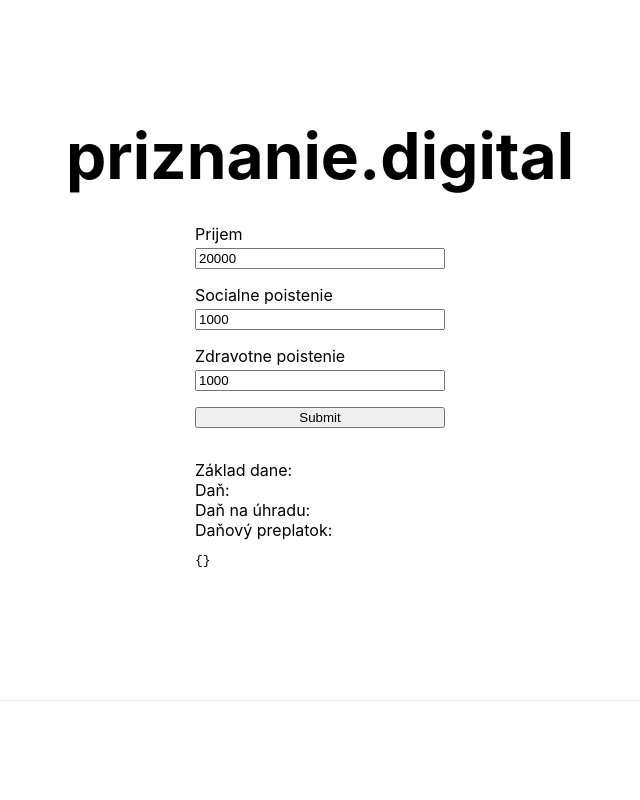
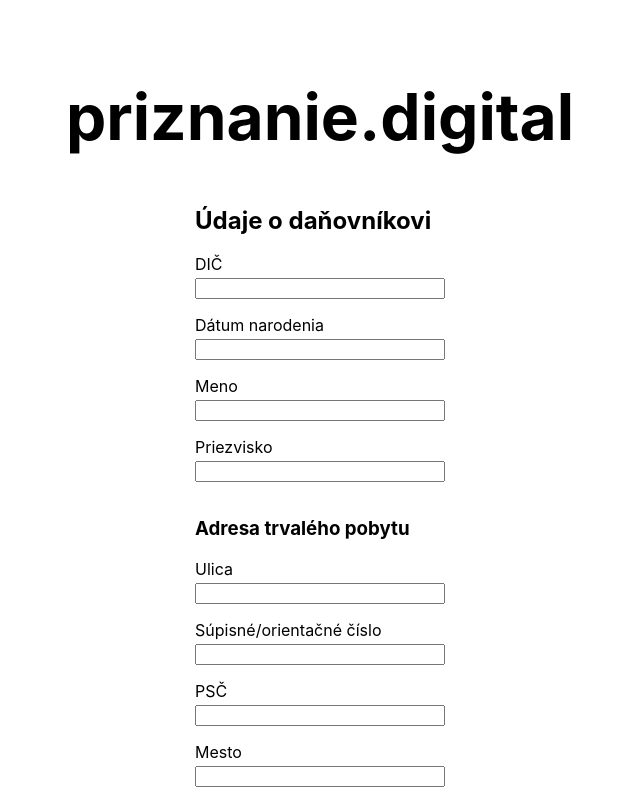
Before and after one commit to slovensko-digital/priznanie-digital, a Next.js app: page / in a window 1280 px wide. Shown: the top 800 px of the page, without its empty margins (320-960 px from the left). Built offline with nearby package versions, Linux system fonts and the light colour scheme.

Commit message:
Adds personal data fields to MainForm.

```diff
--- a/components/MainForm.tsx
+++ b/components/MainForm.tsx
@@ -3,13 +3,30 @@
 import { calculate } from "../lib/calculation";
 import styles from "./MainForm.module.css";
 import { TaxForm, TaxFormUserInput } from "../lib/types";
+import * as Yup from "yup";
+
+const MainFormSchema = Yup.object().shape({
+	r005_meno: Yup.string().required("Pole je povinné."),
+	r004_priezvisko: Yup.string().required("Pole je povinné."),
+});
 
 const MainForm = () => {
 	const [taxForm, setTaxForm] = useState<TaxForm>({});
 	const initialValues: TaxFormUserInput = {
+		//Údaje o daňovníkovi
+		r001_dic: "",
+		r002_datum_narodenia: "",
+		r004_priezvisko: "",
+		r005_meno: "",
+		r007_ulica: "",
+		r008_cislo: "",
+		r009_psc: "",
+		r010_mesto: "",
+		r011_stat: "",
+
 		t1r10_prijmy: 20000,
 		priloha3_r11_socialne: 1000,
-    priloha3_r13_zdravotne: 1000
+		priloha3_r13_zdravotne: 1000,
 	};
 	return (
 		<Formik
@@ -17,8 +34,36 @@
 			onSubmit={values => {
 				setTaxForm(calculate(values));
 			}}
+			validationSchema={MainFormSchema}
 		>
+			{({ errors, touched }) => (
 				<Form className={styles.form}>
+					<h2>Údaje o daňovníkovi</h2>
+					<label htmlFor="r001_dic">DIČ</label>
+					<Field name="r001_dic" type="text" />
+
+					<label htmlFor="r002_datum_narodenia">Dátum narodenia</label>
+					<Field name="r002_datum_narodenia" type="text" />
+
+					<label htmlFor="r005_meno">Meno</label>
+					<Field name="r005_meno" type="text" />
+					<ErrorMessage name="r005_meno" />
+
+					<label htmlFor="r004_priezvisko">Priezvisko</label>
+					<Field name="r004_priezvisko" type="text" />
+					<ErrorMessage name="r004_priezvisko" />
+
+					<h3>Adresa trvalého pobytu</h3>
+					<label htmlFor="r007_ulica">Ulica</label>
+					<Field name="r007_ulica" type="text" />
+					<label htmlFor="r008_cislo">Súpisné/orientačné číslo</label>
+					<Field name="r008_cislo" type="text" />
+					<label htmlFor="r009_psc">PSČ</label>
+					<Field name="r009_psc" type="number" />
+					<label htmlFor="r010_mesto">Mesto</label>
+					<Field name="r010_mesto" type="text" />
+					<label htmlFor="r011_stat">Štát</label>
+					<Field name="r011_stat" type="text" />
 					<label htmlFor="t1r10_prijmy">Prijem</label>
 					<Field name="t1r10_prijmy" type="number" />
 					<label htmlFor="priloha3_r11_socialne">Socialne poistenie</label>
@@ -34,6 +79,7 @@
 					</div>
 					<pre>{JSON.stringify(taxForm, null, 2)}</pre>
 				</Form>
+			)}
 		</Formik>
 	);
 };
--- a/package.json
+++ b/package.json
@@ -13,7 +13,8 @@
     "lodash.round": "^4.0.4",
     "next": "latest",
     "react": "16.12.0",
-    "react-dom": "16.12.0"
+    "react-dom": "16.12.0",
+    "yup": "^0.28.1"
   },
   "devDependencies": {
     "@testing-library/jest-dom": "^5.1.0",
```
Also changed, not shown: lib/types.ts (+11 -9 lines), 1 other file (tests, documents, lock files or other folders). Lines whose indentation alone changed are shown as unchanged.
